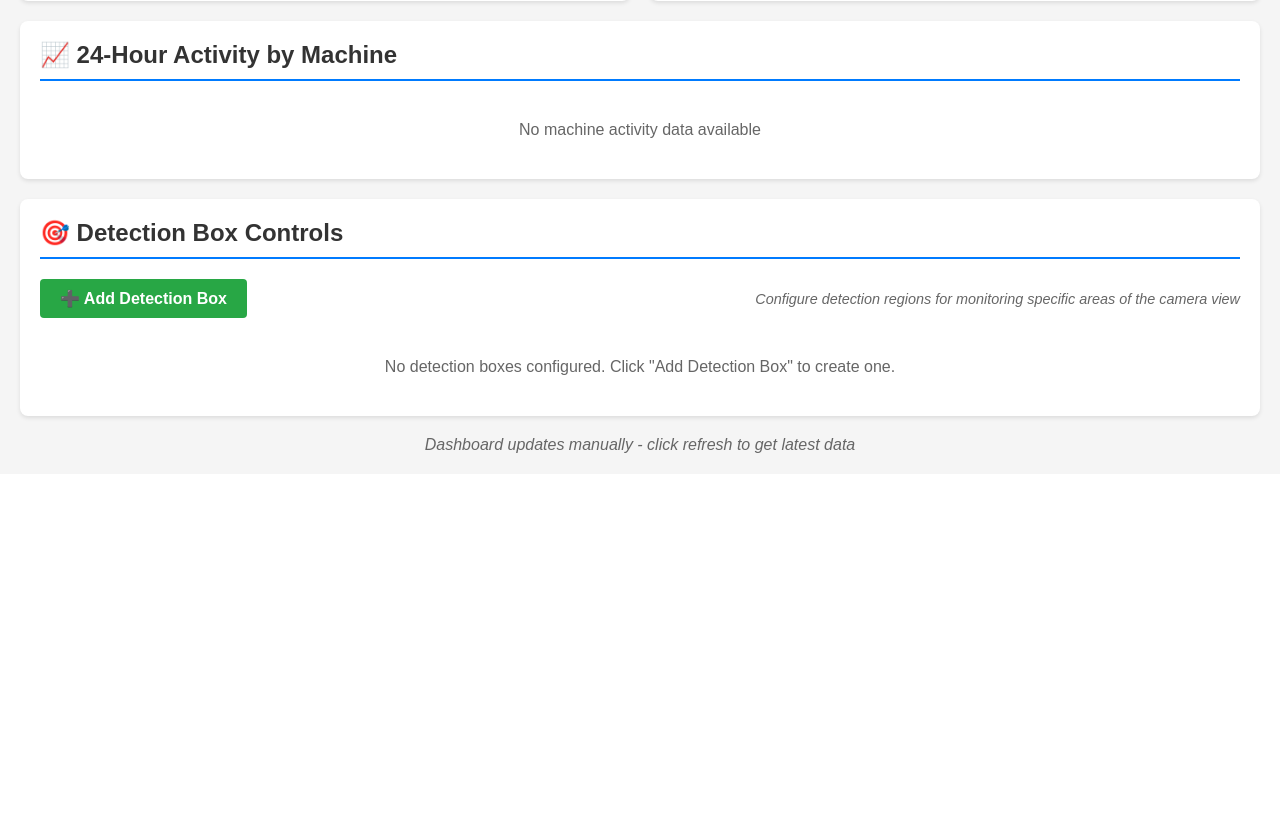
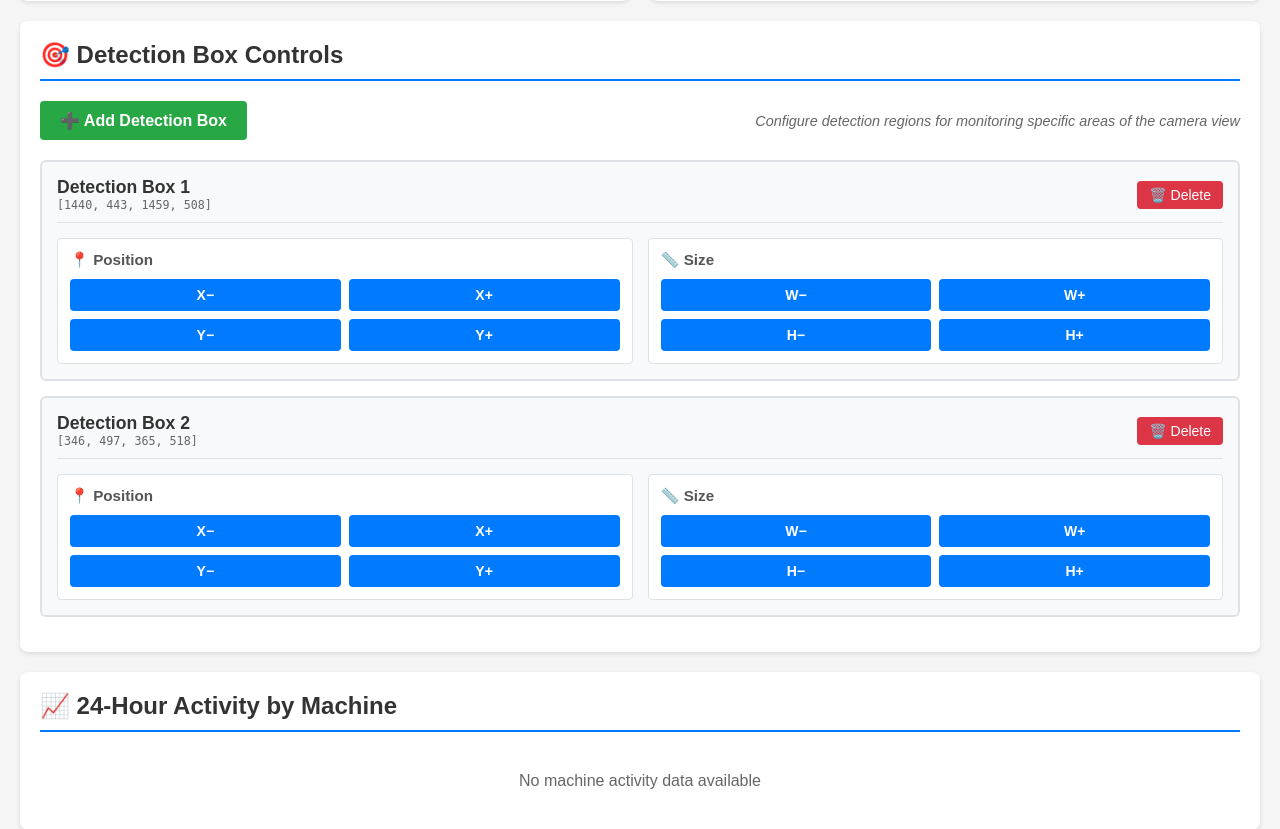
Before and after one commit to ZarredFelicite/laser-monitor, a Flask app: page / in a window 1280 px wide. Shown: the part 671-1500 px from the top of the page. Before the commit the page ends 1124 px from the top, so only its background shows below. Run offline with Flask 3, Linux system fonts and the light colour scheme; data that the repository does not hold is empty.

Commit message:
update ui

```diff
--- a/server/app.py
+++ b/server/app.py
@@ -268,7 +268,7 @@ def load_web_ui_config():
         sys.modules["web_ui_config"] = module
         spec.loader.exec_module(module)
 
-        boxes = getattr(module, 'visual_prompts', [])
+        normalized_boxes = getattr(module, 'visual_prompts', [])
         refer_image = getattr(module, 'refer_image', None)
         image_dimensions_dict = getattr(module, 'image_dimensions', {'width': 1920, 'height': 1080})
 
@@ -277,7 +277,24 @@ def load_web_ui_config():
         else:
             image_dimensions = [1920, 1080]
 
-        return {'boxes': boxes, 'refer_image': refer_image, 'image_dimensions': image_dimensions}
+        # Convert normalized coordinates (0-1) to pixel coordinates
+        pixel_boxes = []
+        for box in normalized_boxes:
+            # Check if box is already in pixel format (values > 1) or normalized (values 0-1)
+            if all(coord <= 1.0 for coord in box):
+                # Normalized format - convert to pixels
+                pixel_box = [
+                    box[0] * image_dimensions[0],  # x1
+                    box[1] * image_dimensions[1],  # y1
+                    box[2] * image_dimensions[0],  # x2
+                    box[3] * image_dimensions[1]   # y2
+                ]
+                pixel_boxes.append(pixel_box)
+            else:
+                # Already in pixel format
+                pixel_boxes.append(box)
+
+        return {'boxes': pixel_boxes, 'refer_image': refer_image, 'image_dimensions': image_dimensions}
 
     except Exception as e:
         print(f"Error loading web_ui config: {e}")
@@ -300,6 +317,23 @@ def save_web_ui_config(boxes, refer_image=None, image_dimensions=None):
         except:
             refer_image = ""
 
+    # Convert pixel coordinates to normalized coordinates (0-1) for storage
+    normalized_boxes = []
+    for box in boxes:
+        # Check if box is already normalized or in pixel format
+        if all(coord <= 1.0 for coord in box):
+            # Already normalized
+            normalized_boxes.append(box)
+        else:
+            # Convert from pixels to normalized
+            normalized_box = [
+                box[0] / image_dimensions[0],  # x1
+                box[1] / image_dimensions[1],  # y1
+                box[2] / image_dimensions[0],  # x2
+                box[3] / image_dimensions[1]   # y2
+            ]
+            normalized_boxes.append(normalized_box)
+
     # Generate Python config content
     config_content = f'''#!/usr/bin/env python3
 """
@@ -315,7 +349,7 @@ and is compatible with create_config_with_visual_prompts().
 refer_image = r"{refer_image}"
 
 # Visual prompt bounding boxes (normalized coordinates: x1, y1, x2, y2)
-visual_prompts = {boxes!r}
+visual_prompts = {normalized_boxes!r}
 
 # Image dimensions (for reference)
 image_dimensions = {{
@@ -357,6 +391,8 @@ def update_detection_boxes():
     """Update detection box configuration"""
     try:
         data = request.json
+        if data is None:
+            return jsonify({'error': 'No JSON data provided'}), 400
         boxes = data.get('boxes', [])
 
         # Load current config to preserve refer_image and dimensions
--- a/server/templates/dashboard.html
+++ b/server/templates/dashboard.html
@@ -445,19 +447,11 @@
             </div>
 
             <!-- Per-machine uptime details -->
-            <div id="machine-details" style="margin-top: 20px;">
-                <h3 style="color: #333; margin-bottom: 10px;">Per-Machine Uptime (Last Hour)</h3>
-                <div id="machine-uptimes" style="display: grid; grid-template-columns: repeat(auto-fit, minmax(200px, 1fr)); gap: 10px;">
+            <div id="machine-details" style="margin-top: 15px;">
+                <h3 style="color: #333; margin-bottom: 8px; font-size: 1em;">Per-Machine Uptime (Last Hour)</h3>
+                <div id="machine-uptimes" style="display: grid; grid-template-columns: repeat(auto-fit, minmax(150px, 1fr)); gap: 8px;">
                     <!-- Machine uptime items will be populated here -->
                 </div>
-            </div>
-        </div>
-
-        <!-- Activity Charts -->
-        <div class="card" style="grid-column: 1 / -1;">
-            <h2>📈 24-Hour Activity by Machine</h2>
-            <div id="charts-container">
-                <!-- Individual machine charts will be populated here -->
             </div>
         </div>
 
@@ -474,6 +468,14 @@
                 <!-- Detection boxes will be populated here -->
             </div>
             <div id="boxes-error" class="error" style="display: none;"></div>
+        </div>
+
+        <!-- Activity Charts -->
+        <div class="card" style="grid-column: 1 / -1;">
+            <h2>📈 24-Hour Activity by Machine</h2>
+            <div id="charts-container">
+                <!-- Individual machine charts will be populated here -->
+            </div>
         </div>
     </div>
 
@@ -946,8 +950,10 @@
 
         // Load initial data
         document.addEventListener('DOMContentLoaded', function() {
-            refreshDashboard();
+            // Load detection boxes first, then load stats and image
             loadDetectionBoxes();
+            loadStats();
+            refreshImage();
         });
     </script>
 </body>
--- /dev/null
+++ b/web_ui.config.py
@@ -0,0 +1,30 @@
+#!/usr/bin/env python3
+"""
+Example Web UI Configuration
+This file is auto-generated by the web dashboard when you configure detection boxes.
+
+ConfigManager will auto-detect this file and load it as a visual prompt config.
+"""
+
+# Reference image path (latest detection screenshot)
+refer_image = r"/home/zarred/dev/laser-monitor/output/screenshots/detection_20251112_120000.jpg"
+
+# Visual prompt bounding boxes (normalized coordinates: x1, y1, x2, y2)
+# Example: Two detection boxes for monitoring two laser indicators
+visual_prompts = [
+    [0.75, 0.41, 0.76, 0.47],  # Box 1: Top-right indicator
+    [0.18, 0.46, 0.19, 0.48]   # Box 2: Left side indicator
+]
+
+# Image dimensions (for reference)
+image_dimensions = {
+    "width": 1920,
+    "height": 1080
+}
+
+# Metadata
+metadata = {
+    "created_with": "web_ui_dashboard",
+    "num_prompts": 2,
+    "last_modified": "2025-11-12T12:00:00"
+}
```
Also changed, not shown: other parts of server/templates/dashboard.html (+14 -10 lines).
